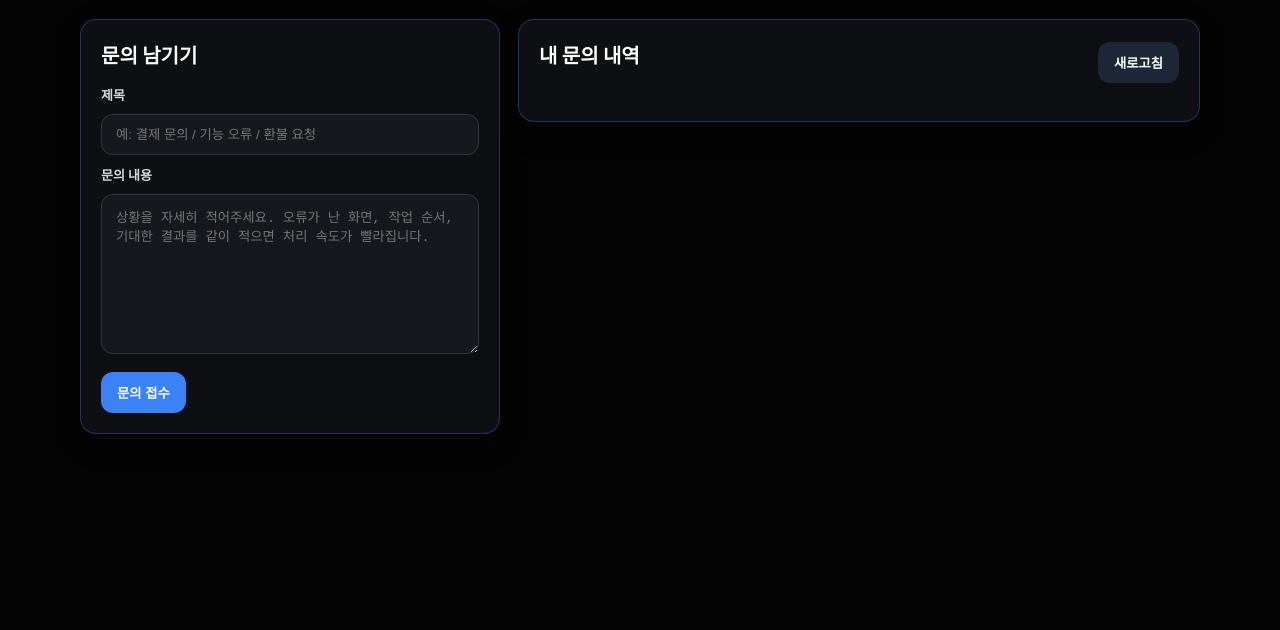
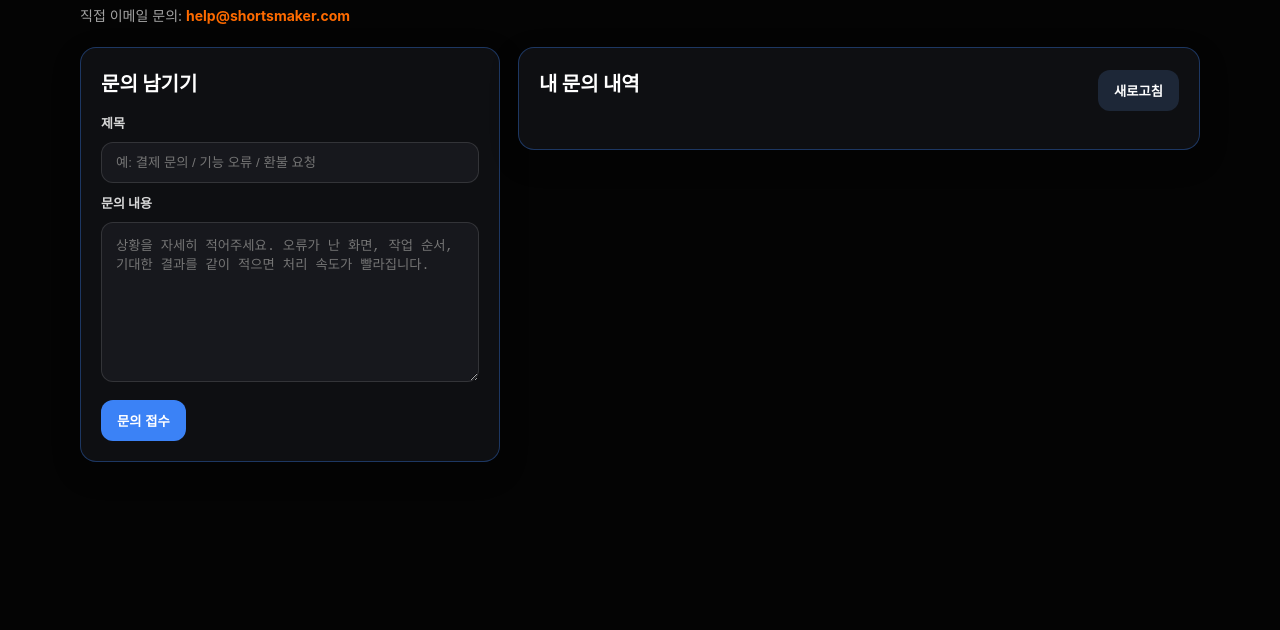
Before and after one commit to Felix-shin0514/ShortsMaker, a website: page support.html in a window 1280 px wide. Shown: the part 170-800 px from the top of the page. Drawn offline with Linux system fonts and the light colour scheme; no server answers.

Commit message:
feat: add help@shortsmaker.com to support page

```diff
--- a/lang.js
+++ b/lang.js
@@ -157,7 +157,8 @@
         '.dash-nav-center a[href="./support.html"]': { ko: '고객센터', en: 'Support' },
         '#logout-btn': { ko: '로그아웃', en: 'Logout' },
         '.support-hero h1': { ko: '고객센터', en: 'Support Center' },
-        '.support-hero p': { ko: '문의 내용을 남기면 계정 기준으로 접수되고, 관리자 화면에서 확인할 수 있습니다.', en: 'Submit your issue under your account, and the admin can review it from the management panel.' },
+        '.support-hero p.support-desc': { ko: '문의 내용을 남기면 계정 기준으로 접수되고, 관리자 화면에서 확인할 수 있습니다.', en: 'Submit your issue under your account, and the admin can review it from the management panel.' },
+        '.support-hero p.support-email-text': { ko: '직접 이메일 문의: <a href="mailto:help@shortsmaker.com" style="color:#ff6b00;text-decoration:none;font-weight:bold;">help@shortsmaker.com</a>', en: 'Direct email support: <a href="mailto:help@shortsmaker.com" style="color:#ff6b00;text-decoration:none;font-weight:bold;">help@shortsmaker.com</a>' },
         '.support-card:nth-child(1) h2': { ko: '문의 남기기', en: 'Create a ticket' },
         'label[for="subject-input"]': { ko: '제목', en: 'Subject' },
         'label[for="message-input"]': { ko: '문의 내용', en: 'Message' },
--- a/support.html
+++ b/support.html
@@ -41,7 +41,10 @@
   <main class="support-main">
     <section class="support-hero">
       <h1>고객센터</h1>
-      <p>문의 내용을 남기면 계정 기준으로 접수되고, 관리자 화면에서 확인할 수 있습니다.</p>
+      <p class="support-desc">문의 내용을 남기면 계정 기준으로 접수되고, 관리자 화면에서 확인할 수 있습니다.</p>
+      <p class="support-email-text" style="margin-top:8px; font-size:14px;">직접 이메일 문의: <a
+          href="mailto:help@shortsmaker.com"
+          style="color:#ff6b00;text-decoration:none;font-weight:bold;">help@shortsmaker.com</a></p>
     </section>
 
     <section class="support-grid">
```
